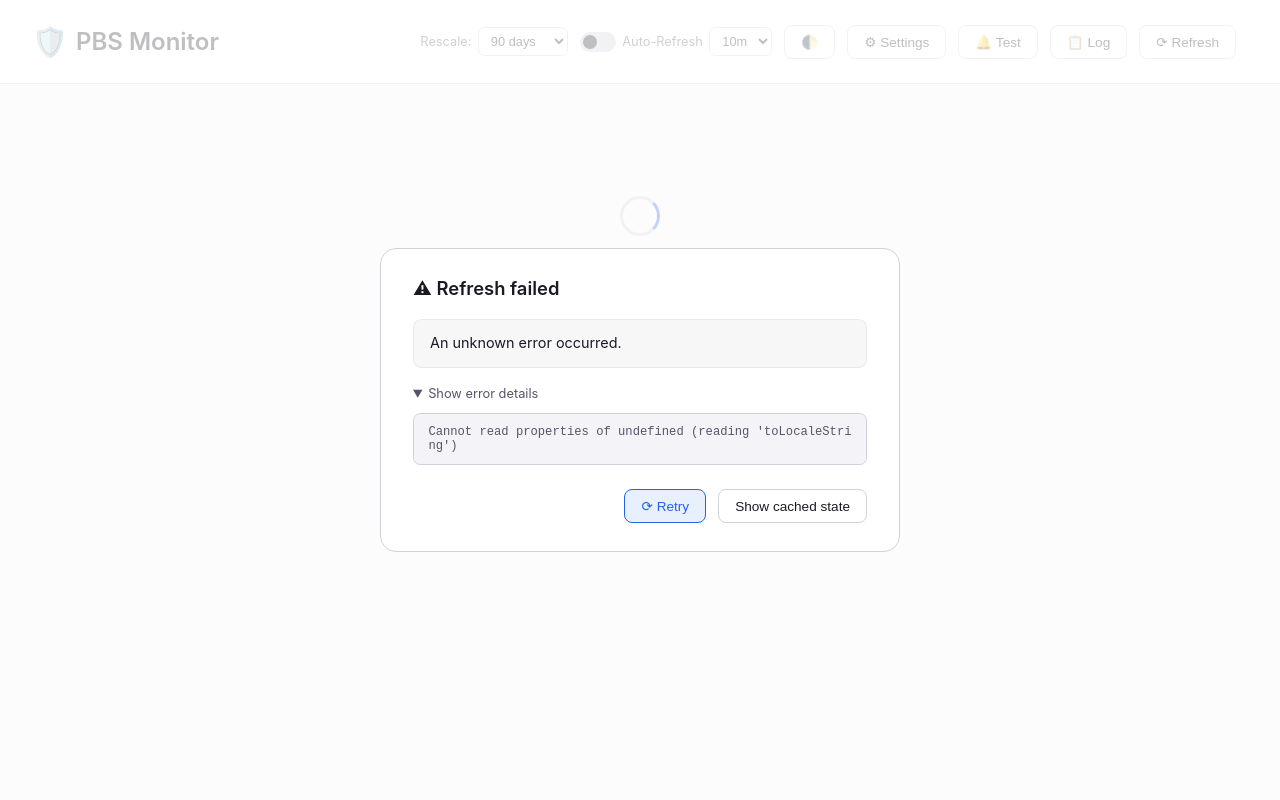
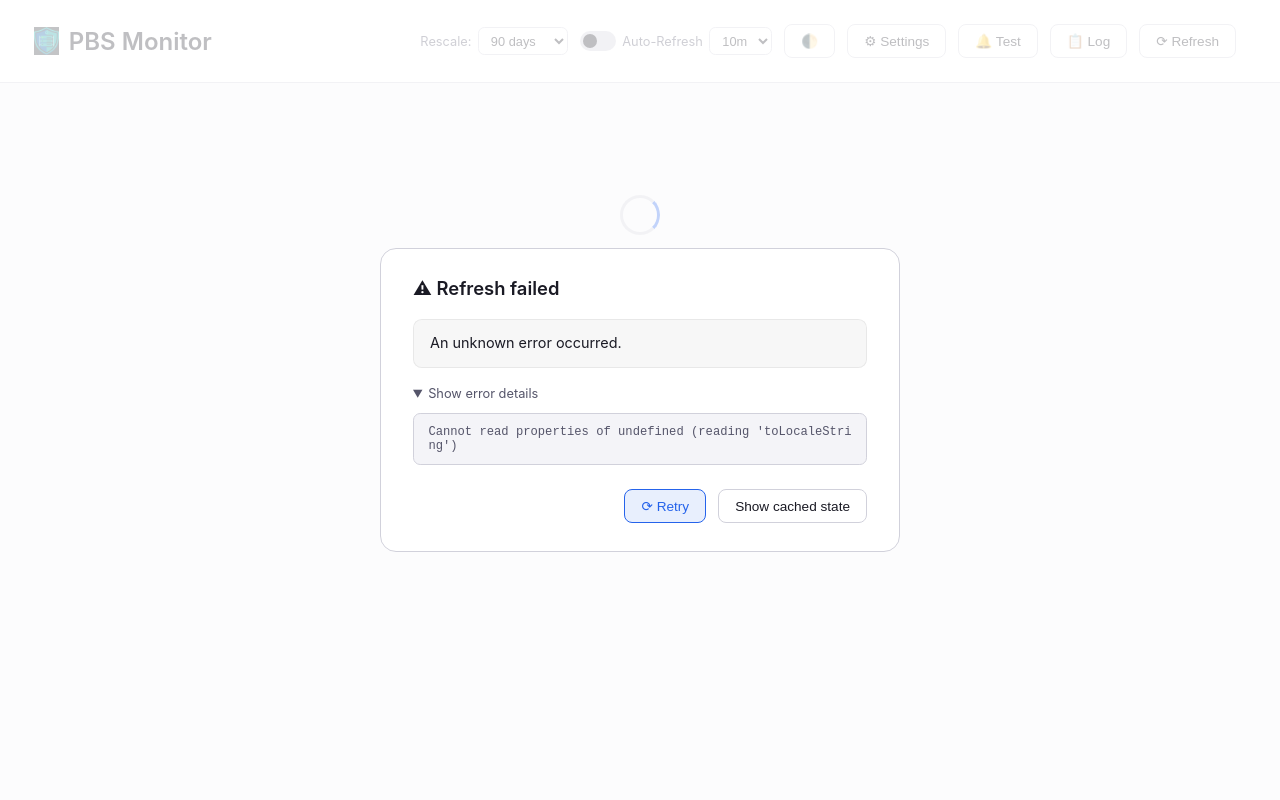
Before and after one commit to maschkef/PBS_monitor, a Flask app: page / in a window 1280 px wide. Run offline with Flask 3, Linux system fonts and the light colour scheme; data that the repository does not hold is empty.

Commit message:
feat: add favicon to webui templates

```diff
--- a/webui/templates/index.html
+++ b/webui/templates/index.html
@@ -5,6 +5,7 @@
     <meta name="csrf-token" content="{{ csrf_token }}">
     <meta name="viewport" content="width=device-width, initial-scale=1.0">
     <title>PBS Monitor</title>
+    <link rel="icon" type="image/png" href="{{ url_for('static', filename='favicon.png') }}">
     <script>
         (function() {
             var theme = localStorage.getItem('theme');
@@ -1242,7 +1243,7 @@
 </head>
 <body>
     <div class="header">
-        <h1><span class="icon">🛡️</span> PBS Monitor</h1>
+        <h1><img src="{{ url_for('static', filename='favicon.png') }}" alt="Logo" style="height: 1.8rem; width: 1.8rem; object-fit: contain;"> PBS Monitor</h1>
         <div class="header-actions">
             <div class="header-control" title="Time range for the rescale history (only fetched on a full refresh)">
                 Rescale:
--- a/webui/templates/login.html
+++ b/webui/templates/login.html
@@ -4,6 +4,7 @@
   <meta charset="UTF-8"/>
   <meta name="viewport" content="width=device-width, initial-scale=1.0"/>
   <title>PBS Monitor — Login</title>
+  <link rel="icon" type="image/png" href="{{ url_for('static', filename='favicon.png') }}"/>
   <script>
       (function() {
           var theme = localStorage.getItem('theme');
```
Also changed, not shown: webui/static/favicon.png (added).
